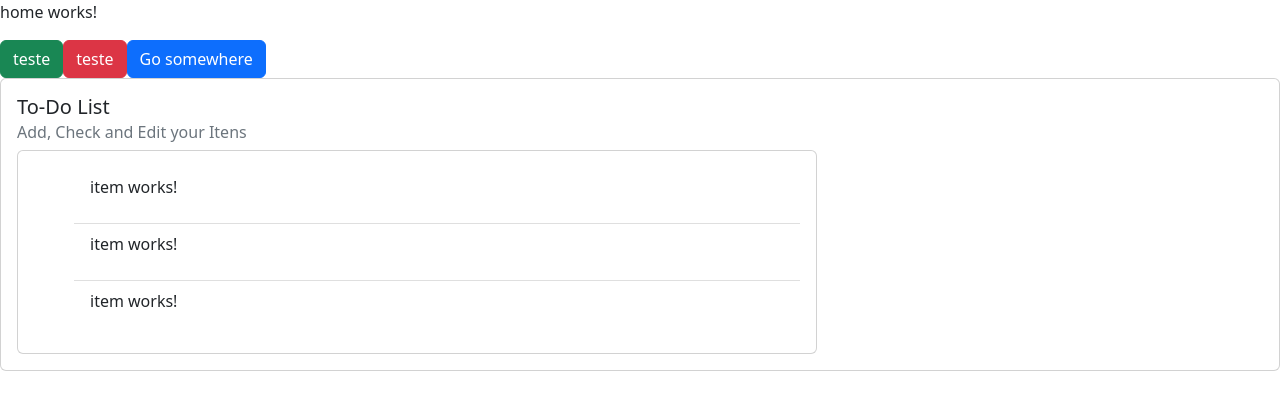
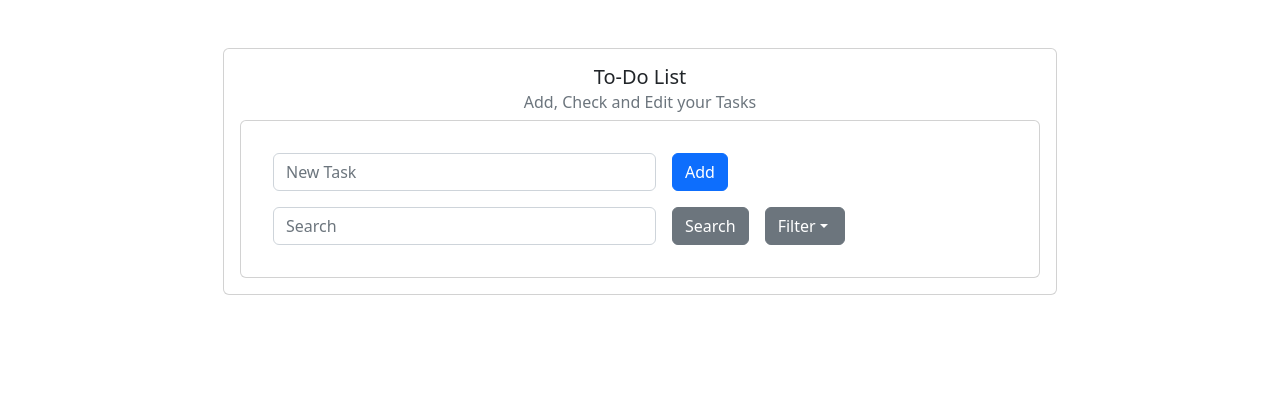
Before and after one commit to andyrodrigo/To-Do_List, an Angular app: page / in a window 1280 px wide. Shown: the top 410 px of the page. Built offline with nearby package versions, Linux system fonts and the light colour scheme.

Commit message:
Add and Delete Working

```diff
--- a/package.json
+++ b/package.json
@@ -19,6 +19,7 @@
     "@angular/platform-browser-dynamic": "^14.0.0",
     "@angular/router": "^14.0.0",
     "bootstrap": "^5.2.0",
+    "bootstrap-icons": "^1.9.1",
     "rxjs": "~7.5.0",
     "tslib": "^2.3.0",
     "zone.js": "~0.11.4"
--- a/src/app/src/app/components/home/home.component.html
+++ b/src/app/src/app/components/home/home.component.html
@@ -1,17 +1,15 @@
-<p>home works!</p>
-<button class="btn btn-success"> teste </button>
-<button class="btn btn-danger"> teste </button>
-<a href="#" class="btn btn-primary">Go somewhere</a>
 
-<div class="card flex">
+<main class="d-flex justify-content-center my-5">
+  <div class="card ">
 
-    <div class="card-body">
+    <div class="card-body d-flex flex-column align-items-center">
 
       <h5 class="card-title">To-Do List</h5>
-      <h6 class="card-subtitle mb-2 text-muted">Add, Check and Edit your Itens</h6>
+      <h6 class="card-subtitle mb-2 text-muted">Add, Check and Edit your Tasks</h6>
 
       <app-item-list></app-item-list>
 
     </div>
 
   </div>
+</main>
--- a/src/app/src/app/components/item-list/item-list.component.html
+++ b/src/app/src/app/components/item-list/item-list.component.html
@@ -2,16 +2,29 @@
 
     <div class="card-body">
 
-        <ul class="list-group list-group-flush">
-        <!--<ul class="list-group list-group-flush" *ngFor="let item of itens">-->
+        <div class="d-flex flex-row my-3">
+            <input #taskInput (keyup.enter)="addTask( taskInput.value ); taskInput.value='' " type="text" class="form-control w-50 mx-3 " placeholder="New Task" aria-label="New Task" aria-describedby="basic-addon1">
+            <button (click)="addTask( taskInput.value ); taskInput.value='' " class="btn btn-primary">Add</button>
+        </div>
+
+        <div class="d-flex flex-row my-3">
+            <input type="text" class="form-control w-50 mx-3 " placeholder="Search" aria-label="Search" aria-describedby="basic-addon1">
+            <button class="btn btn-secondary ">Search</button>
+            <div class="dropdown">
+                <button  class="btn btn-secondary dropdown-toggle mx-3" type="button" id="dropdownMenuButton" data-toggle="dropdown" aria-haspopup="true" aria-expanded="false">
+                  Filter
+                </button>
+                <div class="dropdown-menu" aria-labelledby="dropdownMenuButton">
+                  <a class="dropdown-item" href="#">Action</a>
+                  <a class="dropdown-item" href="#">Another action</a>
+                  <a class="dropdown-item" href="#">Something else here</a>
+                </div>
+              </div>
+        </div>
+
+        <ul class="list-group list-group-flush" *ngFor="let task of tasks">
             <li class="list-group-item">
-                <app-item></app-item>
-            </li>
-            <li class="list-group-item">
-                <app-item></app-item>
-            </li>
-            <li class="list-group-item">
-                <app-item></app-item>
+                <app-item [task]="task" (remove)="removeTask($event)"></app-item>
             </li>
         </ul>
 
--- a/src/app/src/app/components/item-list/item-list.component.ts
+++ b/src/app/src/app/components/item-list/item-list.component.ts
@@ -1,4 +1,5 @@
 import { Component, OnInit } from '@angular/core';
+import { ItemToDo } from '../../interfaces/item-to-do';
 
 @Component({
   selector: 'app-item-list',
@@ -7,9 +8,38 @@ import { Component, OnInit } from '@angular/core';
 })
 export class ItemListComponent implements OnInit {
 
+  tasks: Array<ItemToDo> = [];
+
   constructor() { }
 
   ngOnInit(): void {
+    //let itens: any = localStorage.getItem('todos');
+    //let tasks = JSON.parse( tasks )
+    //if(!tasks){
+      //this.tasks = [{id: 1, title: "task", done: false }];
+    //}else{
+     // this.tasks = tasks;
+    //}
+  }
+
+  //Functions:
+  addTask( title: string ){
+    console.log( title )
+    const id = this.tasks.length + 1;
+    this.tasks.push({
+      id: id,
+      title: title,
+      done: false
+    })
+    console.log( this.tasks )
+    //localStorage.setItem('tasks', JSON.stringify(this.tasks) )
+
+  }
+
+  removeTask(task: any){
+    let index = this.tasks.indexOf(task);
+    this.tasks.splice(index, 1);
+    localStorage.setItem('tasks', JSON.stringify(this.tasks) )
   }
 
 }
--- a/src/app/src/app/components/item/item.component.html
+++ b/src/app/src/app/components/item/item.component.html
@@ -1 +1,16 @@
-<p>item works!</p>
+<div class="d-flex flex-row justify-content-around text-black p-2 border border-primary rounded "
+    style="background-color: rgb(197,255,229)">
+    <p [ngStyle]=" { textDecoration: done ? 'line-through' : 'none'}">
+        {{ task.title }}
+    </p>
+    <p>User</p>
+    <p>Date</p>
+    <button (click)="markAsDone()" class="btn btn-success">
+        <svg xmlns="http://www.w3.org/2000/svg" width="32" height="32" fill="white" class="bi bi-check-square" viewBox="0 0 16 16">
+            <path d="M14 1a1 1 0 0 1 1 1v12a1 1 0 0 1-1 1H2a1 1 0 0 1-1-1V2a1 1 0 0 1 1-1h12zM2 0a2 2 0 0 0-2 2v12a2 2 0 0 0 2 2h12a2 2 0 0 0 2-2V2a2 2 0 0 0-2-2H2z"/>
+            <path d="M10.97 4.97a.75.75 0 0 1 1.071 1.05l-3.992 4.99a.75.75 0 0 1-1.08.02L4.324 8.384a.75.75 0 1 1 1.06-1.06l2.094 2.093 3.473-4.425a.235.235 0 0 1 .02-.022z"/>
+          </svg>
+    </button>
+    <button class="btn btn-secondary">Edit</button>
+    <button (click)="removeTask()" class="btn btn-danger">Delete</button>
+</div>
--- a/src/app/src/app/components/item/item.component.ts
+++ b/src/app/src/app/components/item/item.component.ts
@@ -1,4 +1,5 @@
-import { Component, OnInit } from '@angular/core';
+import { Component, EventEmitter, Input, OnInit, Output } from '@angular/core';
+import { ItemToDo } from '../../interfaces/item-to-do';
 
 @Component({
   selector: 'app-item',
@@ -6,10 +7,30 @@ import { Component, OnInit } from '@angular/core';
   styleUrls: ['./item.component.css']
 })
 export class ItemComponent implements OnInit {
+  //From the Parent
+  @Input() task: ItemToDo= {
+    id: 0,
+    title: '',
+    done: false
+  }
+  //To the Parent
+  @Output() remove: EventEmitter<any> = new EventEmitter;
+
+  done = false;
 
   constructor() { }
 
   ngOnInit(): void {
   }
 
+  //Functions:
+
+  removeTask():void{
+    this.remove.emit(this.task)
+  }
+
+  markAsDone():void{
+    this.done = true;
+  }
+
 }
--- /dev/null
+++ b/src/app/src/app/interfaces/item-to-do.ts
@@ -0,0 +1,5 @@
+export interface ItemToDo {
+    id: number,
+    title: string,
+    done: boolean
+}
```
Also changed, not shown: src/assets/images/check-square.svg (added), 1 other file (tests, documents, lock files or other folders).
